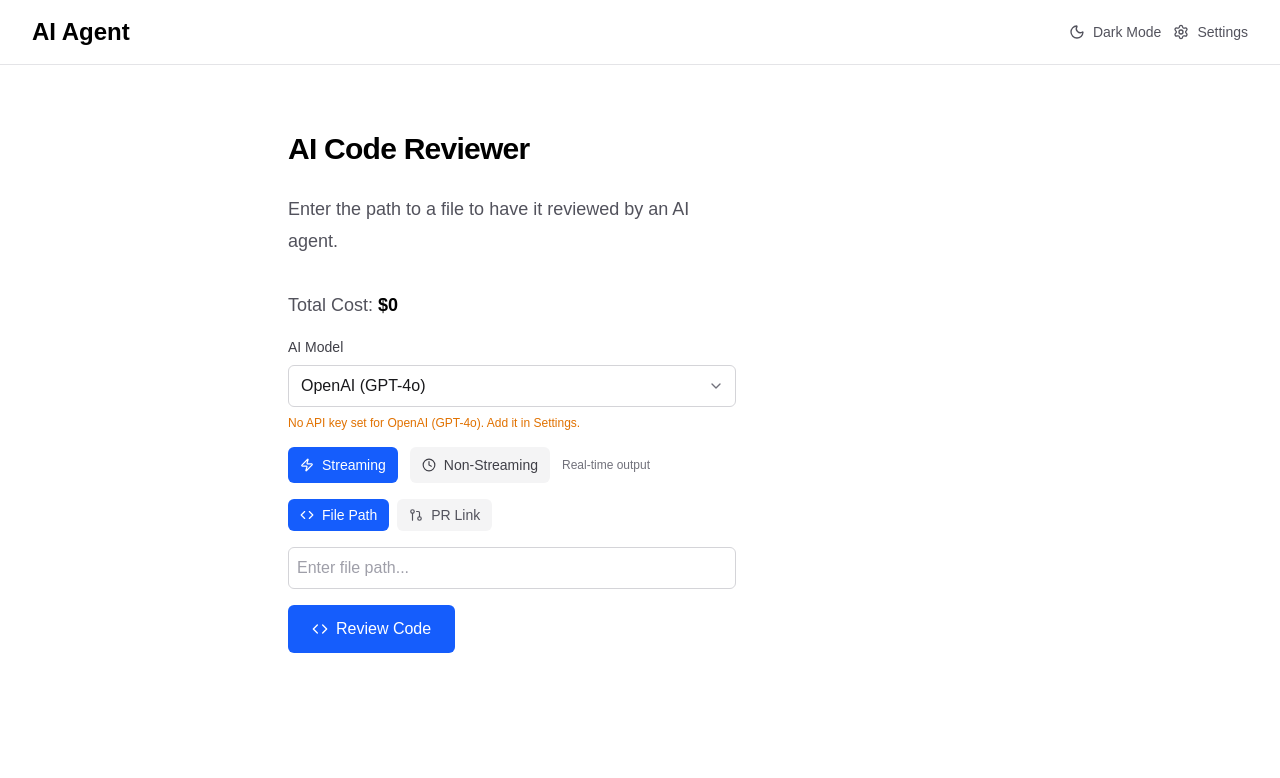
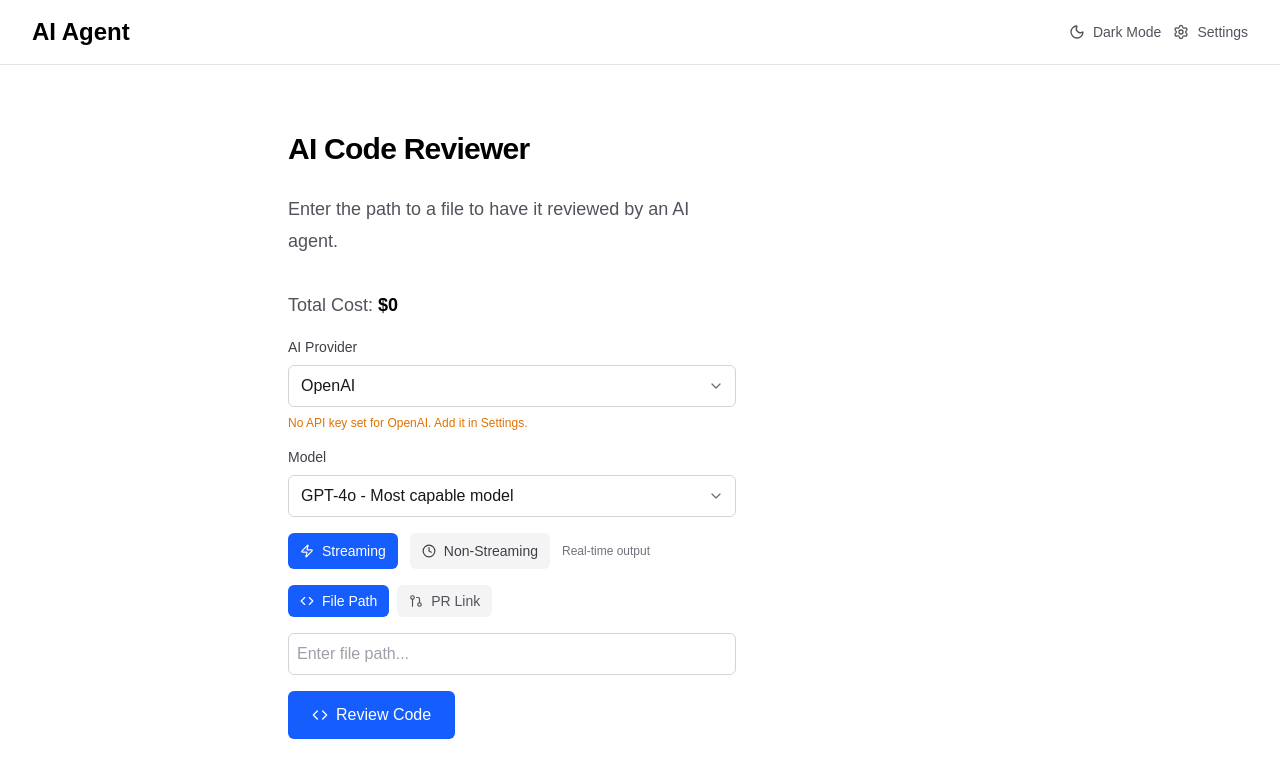
Before and after one commit to xiongemi/my-ai-app, a Next.js app: page / in a window 1280 px wide. Shown: the top 778 px of the page. Built offline with nearby package versions, Linux system fonts and the light colour scheme.

Commit message:
add model options

```diff
--- a/app/api/chat/route.ts
+++ b/app/api/chat/route.ts
@@ -1,4 +1,9 @@
-import { streamText, generateText, convertToModelMessages, UIMessage } from 'ai';
+import {
+  streamText,
+  generateText,
+  convertToModelMessages,
+  UIMessage,
+} from 'ai';
 import { NextResponse } from 'next/server';
 import {
   providerConfigs,
@@ -21,6 +26,7 @@ export async function POST(req: Request) {
       messages: rawMessages,
       provider: providerId = 'openai',
       apiKey,
+      model: requestedModel,
       stream = true,
       systemPrompt, // Custom system prompt
       enableTools = false, // Whether to enable file reading tools
@@ -28,6 +34,7 @@ export async function POST(req: Request) {
       messages: UIMessage[];
       provider?: ProviderId;
       apiKey?: string;
+      model?: string;
       stream?: boolean;
       systemPrompt?: string;
       enableTools?: boolean;
@@ -62,14 +69,16 @@ export async function POST(req: Request) {
     }
 
     const config = providerConfigs[providerId];
-    const providerInstance = config.createProvider(resolvedApiKey);
-    const modelName = config.defaultModel;
+    const provider = config.createProvider(resolvedApiKey);
+    // Use requested model or fall back to default
+    const modelName = requestedModel || config.defaultModel;
+    const model = provider(modelName);
 
     // Default system prompt if none provided
     const finalSystemPrompt = systemPrompt || 'You are a helpful AI assistant.';
 
     const baseOptions = {
-      model: providerInstance(modelName),
+      model,
       system: finalSystemPrompt,
       messages,
       ...(enableTools && { tools: codeTools }),
--- a/app/api/codereview/route.ts
+++ b/app/api/codereview/route.ts
@@ -12,28 +12,26 @@ import { z } from 'zod';
 import { readFile } from 'fs/promises';
 import { deductCredits, getCredits } from '@/lib/billing';
 import { NextResponse } from 'next/server';
+import { createDeepSeek } from '@ai-sdk/deepseek';
+import { getDefaultModel } from '@/lib/models';
 
 // Provider configurations - exported for reuse
 export const providerConfigs = {
   openai: {
     createProvider: (apiKey: string) => createOpenAI({ apiKey }),
-    defaultModel: 'gpt-4o',
+    defaultModel: getDefaultModel('openai'),
   },
   gemini: {
     createProvider: (apiKey: string) => createGoogleGenerativeAI({ apiKey }),
-    defaultModel: 'gemini-1.5-pro',
+    defaultModel: getDefaultModel('gemini'),
   },
   anthropic: {
     createProvider: (apiKey: string) => createAnthropic({ apiKey }),
-    defaultModel: 'claude-sonnet-4-20250514',
+    defaultModel: getDefaultModel('anthropic'),
   },
   deepseek: {
-    createProvider: (apiKey: string) =>
-      createOpenAI({
-        apiKey,
-        baseURL: 'https://api.deepseek.com/v1',
-      }),
-    defaultModel: 'deepseek-chat',
+    createProvider: (apiKey: string) => createDeepSeek({ apiKey }),
+    defaultModel: getDefaultModel('deepseek'),
   },
   qwen: {
     createProvider: (apiKey: string) =>
@@ -41,7 +39,15 @@ export const providerConfigs = {
         apiKey,
         baseURL: 'https://dashscope.aliyuncs.com/compatible-mode/v1',
       }),
-    defaultModel: 'qwen-plus',
+    defaultModel: getDefaultModel('qwen'),
+  },
+  'vercel-ai-gateway': {
+    createProvider: (apiKey: string) =>
+      createOpenAI({
+        apiKey,
+        baseURL: 'https://ai-gateway.vercel.sh/v1',
+      }),
+    defaultModel: getDefaultModel('vercel-ai-gateway'),
   },
 };
 
@@ -72,6 +78,7 @@ export function getEnvApiKey(providerId: ProviderId): string | undefined {
     anthropic: 'ANTHROPIC_API_KEY',
     deepseek: 'DEEPSEEK_API_KEY',
     qwen: 'QWEN_API_KEY',
+    'vercel-ai-gateway': 'VERCEL_AI_GATEWAY_API_KEY',
   };
   return process.env[envKeys[providerId]];
 }
@@ -89,11 +96,13 @@ export async function POST(req: Request) {
       messages: rawMessages,
       provider: providerId = 'openai',
       apiKey,
+      model: requestedModel,
       stream = true, // Default to streaming
     }: {
       messages: UIMessage[];
       provider?: ProviderId;
       apiKey?: string;
+      model?: string;
       stream?: boolean;
     } = await req.json();
 
@@ -126,8 +135,10 @@ export async function POST(req: Request) {
     }
 
     const config = providerConfigs[providerId];
-    const providerInstance = config.createProvider(resolvedApiKey);
-    const modelName = config.defaultModel;
+    const provider = config.createProvider(resolvedApiKey);
+    // Use requested model or fall back to default
+    const modelName = requestedModel || config.defaultModel;
+    const model = provider(modelName);
 
     const systemPrompt = `You are a code reviewer.
 You will be given a file path and you will review the code in that file.`;
@@ -135,7 +146,7 @@ You will be given a file path and you will review the code in that file.`;
     if (stream) {
       // Streaming mode - use toUIMessageStreamResponse for proper error handling
       const result = streamText({
-        model: providerInstance(modelName),
+        model,
         system: systemPrompt,
         tools: codeTools,
         messages,
@@ -152,7 +163,7 @@ You will be given a file path and you will review the code in that file.`;
     } else {
       // Non-streaming mode - better for usage tracking
       const result = await generateText({
-        model: providerInstance(modelName),
+        model,
         system: systemPrompt,
         tools: codeTools,
         messages,
--- a/app/chat/page.tsx
+++ b/app/chat/page.tsx
@@ -21,6 +21,8 @@ export default function ChatPage() {
   const {
     selectedProvider,
     setSelectedProvider,
+    selectedModel,
+    setSelectedModel,
     inputValue,
     setInputValue,
     useStreaming,
@@ -55,6 +57,8 @@ export default function ChatPage() {
           <AISettingsPanel
             selectedProvider={selectedProvider}
             onProviderChange={setSelectedProvider}
+            selectedModel={selectedModel}
+            onModelChange={setSelectedModel}
             useStreaming={useStreaming}
             onStreamingChange={setUseStreaming}
           />
--- a/app/page.tsx
+++ b/app/page.tsx
@@ -13,6 +13,8 @@ export default function Home() {
   const {
     selectedProvider,
     setSelectedProvider,
+    selectedModel,
+    setSelectedModel,
     inputValue,
     setInputValue,
     useStreaming,
@@ -43,6 +45,8 @@ export default function Home() {
           <AISettingsPanel
             selectedProvider={selectedProvider}
             onProviderChange={setSelectedProvider}
+            selectedModel={selectedModel}
+            onModelChange={setSelectedModel}
             useStreaming={useStreaming}
             onStreamingChange={setUseStreaming}
           />
@@ -90,7 +94,11 @@ export default function Home() {
             disabled={isLoading}
             className="flex h-12 w-fit items-center justify-center gap-2 rounded-md bg-blue-600 px-6 text-white transition-colors hover:bg-blue-700 disabled:opacity-50 disabled:cursor-not-allowed"
           >
-            {inputMode === 'file' ? <Code size={16} /> : <GitPullRequest size={16} />}
+            {inputMode === 'file' ? (
+              <Code size={16} />
+            ) : (
+              <GitPullRequest size={16} />
+            )}
             {isLoading ? 'Reviewing...' : 'Review Code'}
           </button>
         </div>
@@ -104,9 +112,7 @@ export default function Home() {
             className="text-red-600 dark:text-red-400 flex-shrink-0 mt-0.5"
           />
           <div className="flex-1">
-            <p className="font-medium text-red-800 dark:text-red-200">
-              Error
-            </p>
+            <p className="font-medium text-red-800 dark:text-red-200">Error</p>
             <p className="text-sm text-red-700 dark:text-red-300 mt-1">
               {error.message}
             </p>
--- a/components/AISettingsPanel.tsx
+++ b/components/AISettingsPanel.tsx
@@ -1,23 +1,20 @@
 'use client';
 
-import { useState, useEffect } from 'react';
+import { useState, useEffect, useMemo } from 'react';
 import { ChevronDown, Zap, Clock } from 'lucide-react';
+import {
+  getModelsForProvider,
+  getDefaultModel,
+  type ModelInfo,
+} from '@/lib/models';
 
 export const providers = [
-  { id: 'openai', name: 'OpenAI (GPT-4o)', model: 'gpt-4o' },
-  { id: 'gemini', name: 'Google Gemini', model: 'gemini-1.5-pro' },
-  {
-    id: 'anthropic',
-    name: 'Anthropic (Claude)',
-    model: 'claude-sonnet-4-20250514',
-  },
-  { id: 'deepseek', name: 'DeepSeek', model: 'deepseek-chat' },
-  { id: 'qwen', name: 'Qwen (Alibaba)', model: 'qwen-plus' },
-  {
-    id: 'vercel-ai-gateway',
-    name: 'Vercel AI Gateway',
-    model: 'openai/gpt-4o',
-  },
+  { id: 'openai', name: 'OpenAI' },
+  { id: 'gemini', name: 'Google Gemini' },
+  { id: 'anthropic', name: 'Anthropic (Claude)' },
+  { id: 'deepseek', name: 'DeepSeek' },
+  { id: 'qwen', name: 'Qwen (Alibaba)' },
+  { id: 'vercel-ai-gateway', name: 'Vercel AI Gateway' },
 ];
 
 export interface UsageInfo {
@@ -48,6 +45,8 @@ export interface BillingData {
 interface AISettingsPanelProps {
   selectedProvider: string;
   onProviderChange: (provider: string) => void;
+  selectedModel?: string;
+  onModelChange?: (model: string) => void;
   useStreaming: boolean;
   onStreamingChange: (streaming: boolean) => void;
   showCredits?: boolean;
@@ -56,12 +55,32 @@ interface AISettingsPanelProps {
 export function AISettingsPanel({
   selectedProvider,
   onProviderChange,
+  selectedModel,
+  onModelChange,
   useStreaming,
   onStreamingChange,
   showCredits = true,
 }: AISettingsPanelProps) {
   const [billingData, setBillingData] = useState<BillingData | null>(null);
   const [apiKeys, setApiKeys] = useState<Record<string, string>>({});
+
+  // Get available models for the selected provider
+  const availableModels = useMemo(
+    () => getModelsForProvider(selectedProvider),
+    [selectedProvider],
+  );
+
+  // Determine the current selected model (use prop or default)
+  const currentModel =
+    selectedModel || getDefaultModel(selectedProvider) || '';
+
+  // Handle provider change - reset model to default
+  const handleProviderChange = (provider: string) => {
+    onProviderChange(provider);
+    if (onModelChange) {
+      onModelChange(getDefaultModel(provider));
+    }
+  };
 
   const fetchBilling = async () => {
     try {
@@ -101,15 +120,15 @@ export function AISettingsPanel({
         </p>
       )}
 
-      {/* Model Selector */}
+      {/* Provider Selector */}
       <div className="flex flex-col gap-2">
         <label className="text-sm font-medium text-zinc-700 dark:text-zinc-300">
-          AI Model
+          AI Provider
         </label>
         <div className="relative w-full max-w-md">
           <select
             value={selectedProvider}
-            onChange={(e) => onProviderChange(e.target.value)}
+            onChange={(e) => handleProviderChange(e.target.value)}
             className="w-full appearance-none px-3 py-2 pr-10 border border-zinc-300 dark:border-zinc-700 rounded-md bg-white dark:bg-zinc-800 text-zinc-900 dark:text-zinc-100 focus:outline-none focus:ring-2 focus:ring-blue-500 focus:border-transparent cursor-pointer"
           >
             {providers.map((provider) => (
@@ -129,6 +148,32 @@ export function AISettingsPanel({
           </p>
         )}
       </div>
+
+      {/* Model Selector */}
+      {availableModels.length > 0 && onModelChange && (
+        <div className="flex flex-col gap-2">
+          <label className="text-sm font-medium text-zinc-700 dark:text-zinc-300">
+            Model
+          </label>
+          <div className="relative w-full max-w-md">
+            <select
+              value={currentModel}
+              onChange={(e) => onModelChange(e.target.value)}
+              className="w-full appearance-none px-3 py-2 pr-10 border border-zinc-300 dark:border-zinc-700 rounded-md bg-white dark:bg-zinc-800 text-zinc-900 dark:text-zinc-100 focus:outline-none focus:ring-2 focus:ring-blue-500 focus:border-transparent cursor-pointer"
+            >
+              {availableModels.map((model) => (
+                <option key={model.id} value={model.id}>
+                  {model.name} {model.description && `- ${model.description}`}
+                </option>
+              ))}
+            </select>
+            <ChevronDown
+              size={16}
+              className="absolute right-3 top-1/2 -translate-y-1/2 text-zinc-500 pointer-events-none"
+            />
+          </div>
+        </div>
+      )}
 
       {/* Streaming Toggle */}
       <div className="flex items-center gap-3 max-w-md">
--- a/hooks/useAIChat.ts
+++ b/hooks/useAIChat.ts
@@ -4,6 +4,7 @@ import { useChat } from '@ai-sdk/react';
 import { DefaultChatTransport } from 'ai';
 import { useState, useMemo, useCallback } from 'react';
 import { useApiKeys, useBilling, Message } from '@/components/AISettingsPanel';
+import { getDefaultModel } from '@/lib/models';
 
 interface UseAIChatOptions {
   /** API endpoint to call */
@@ -14,6 +15,18 @@ interface UseAIChatOptions {
 
 export function useAIChat({ endpoint, extraBody }: UseAIChatOptions) {
   const [selectedProvider, setSelectedProvider] = useState('openai');
+  const [selectedModel, setSelectedModel] = useState<string>(() =>
+    getDefaultModel('openai'),
+  );
+
+  // Reset model when provider changes
+  const handleProviderChange = useCallback(
+    (provider: string) => {
+      setSelectedProvider(provider);
+      setSelectedModel(getDefaultModel(provider));
+    },
+    [],
+  );
   const [inputValue, setInputValue] = useState('');
   const [useStreaming, setUseStreaming] = useState(true);
   const [nonStreamingMessages, setNonStreamingMessages] = useState<Message[]>(
@@ -41,6 +54,7 @@ export function useAIChat({ endpoint, extraBody }: UseAIChatOptions) {
           body: {
             messages,
             provider: selectedProvider,
+            model: selectedModel,
             apiKey: apiKeys[selectedProvider],
             stream: true,
             ...(extraBody?.() ?? {}),
@@ -48,7 +62,7 @@ export function useAIChat({ endpoint, extraBody }: UseAIChatOptions) {
           },
         }),
       }),
-    [endpoint, selectedProvider, apiKeys, extraBody],
+    [endpoint, selectedProvider, selectedModel, apiKeys, extraBody],
   );
 
   const {
@@ -72,7 +86,9 @@ export function useAIChat({ endpoint, extraBody }: UseAIChatOptions) {
   const streamingError =
     useChatError ||
     streamingErrorState ||
-    (status === 'error' ? new Error('An error occurred during streaming') : null);
+    (status === 'error'
+      ? new Error('An error occurred during streaming')
+      : null);
 
   const isStreamingLoading = status === 'streaming' || status === 'submitted';
   const isLoading = useStreaming ? isStreamingLoading : isNonStreamingLoading;
@@ -102,6 +118,7 @@ export function useAIChat({ endpoint, extraBody }: UseAIChatOptions) {
               content: m.content,
             })),
             provider: selectedProvider,
+            model: selectedModel,
             apiKey: apiKeys[selectedProvider],
             stream: false,
             ...(extraBody?.() ?? {}),
@@ -136,6 +153,7 @@ export function useAIChat({ endpoint, extraBody }: UseAIChatOptions) {
     isLoading,
     nonStreamingMessages,
     selectedProvider,
+    selectedModel,
     apiKeys,
     endpoint,
     extraBody,
@@ -158,7 +176,13 @@ export function useAIChat({ endpoint, extraBody }: UseAIChatOptions) {
         await handleNonStreamingSubmit();
       }
     },
-    [inputValue, isLoading, useStreaming, sendMessage, handleNonStreamingSubmit],
+    [
+      inputValue,
+      isLoading,
+      useStreaming,
+      sendMessage,
+      handleNonStreamingSubmit,
+    ],
   );
 
   // Use appropriate messages based on mode
@@ -180,7 +204,9 @@ export function useAIChat({ endpoint, extraBody }: UseAIChatOptions) {
   return {
     // State
     selectedProvider,
-    setSelectedProvider,
+    setSelectedProvider: handleProviderChange,
+    selectedModel,
+    setSelectedModel,
     inputValue,
     setInputValue,
     useStreaming,
--- /dev/null
+++ b/lib/models.json
@@ -0,0 +1,54 @@
+{
+  "openai": {
+    "defaultModel": "gpt-4o",
+    "models": [
+      { "id": "gpt-4o", "name": "GPT-4o", "description": "Most capable model" },
+      { "id": "gpt-4o-mini", "name": "GPT-4o Mini", "description": "Faster and cheaper" },
+      { "id": "gpt-4-turbo", "name": "GPT-4 Turbo", "description": "Previous generation" },
+      { "id": "gpt-4", "name": "GPT-4", "description": "Standard GPT-4" },
+      { "id": "gpt-3.5-turbo", "name": "GPT-3.5 Turbo", "description": "Fast and affordable" }
+    ]
+  },
+  "gemini": {
+    "defaultModel": "gemini-1.5-pro",
+    "models": [
+      { "id": "gemini-1.5-pro", "name": "Gemini 1.5 Pro", "description": "Most capable model" },
+      { "id": "gemini-1.5-flash", "name": "Gemini 1.5 Flash", "description": "Faster and cheaper" },
+      { "id": "gemini-pro", "name": "Gemini Pro", "description": "Previous generation" }
+    ]
+  },
+  "anthropic": {
+    "defaultModel": "claude-sonnet-4-20250514",
+    "models": [
+      { "id": "claude-sonnet-4-20250514", "name": "Claude Sonnet 4", "description": "Latest Claude model" },
+      { "id": "claude-3-5-sonnet-20241022", "name": "Claude 3.5 Sonnet", "description": "Previous generation" },
+      { "id": "claude-3-opus-20240229", "name": "Claude 3 Opus", "description": "Most capable" },
+      { "id": "claude-3-sonnet-20240229", "name": "Claude 3 Sonnet", "description": "Balanced performance" },
+      { "id": "claude-3-haiku-20240307", "name": "Claude 3 Haiku", "description": "Fast and affordable" }
+    ]
+  },
+  "deepseek": {
+    "defaultModel": "deepseek-chat",
+    "models": [
+      { "id": "deepseek-coder", "name": "DeepSeek Coder", "description": "Optimized for code" },
+      { "id": "deepseek-chat", "name": "DeepSeek Chat", "description": "Standard model" }
+    ]
+  },
+  "qwen": {
+    "defaultModel": "qwen-plus",
+    "models": [
+      { "id": "qwen-plus", "name": "Qwen Plus", "description": "Enhanced model" },
+      { "id": "qwen-turbo", "name": "Qwen Turbo", "description": "Faster model" },
+      { "id": "qwen-max", "name": "Qwen Max", "description": "Most capable" }
+    ]
+  },
+  "vercel-ai-gateway": {
+    "defaultModel": "openai/gpt-4o",
+    "models": [
+      { "id": "openai/gpt-4o", "name": "OpenAI GPT-4o", "description": "Via Vercel Gateway" },
+      { "id": "openai/gpt-4o-mini", "name": "OpenAI GPT-4o Mini", "description": "Via Vercel Gateway" },
+      { "id": "anthropic/claude-sonnet-4-20250514", "name": "Claude Sonnet 4", "description": "Via Vercel Gateway" },
+      { "id": "google/gemini-1.5-pro", "name": "Gemini 1.5 Pro", "description": "Via Vercel Gateway" }
+    ]
+  }
+}
--- /dev/null
+++ b/lib/models.ts
@@ -0,0 +1,31 @@
+import modelsConfig from './models.json';
+
+export interface ModelInfo {
+  id: string;
+  name: string;
+  description: string;
+}
+
+export interface ProviderModels {
+  defaultModel: string;
+  models: ModelInfo[];
+}
+
+export type ModelsConfig = Record<string, ProviderModels>;
+
+export const models = modelsConfig as ModelsConfig;
+
+export function getModelsForProvider(providerId: string): ModelInfo[] {
+  return models[providerId]?.models || [];
+}
+
+export function getDefaultModel(providerId: string): string {
+  return models[providerId]?.defaultModel || '';
+}
+
+export function getModelInfo(
+  providerId: string,
+  modelId: string,
+): ModelInfo | undefined {
+  return models[providerId]?.models.find((m) => m.id === modelId);
+}
```
Lines whose indentation alone changed are shown as unchanged.
